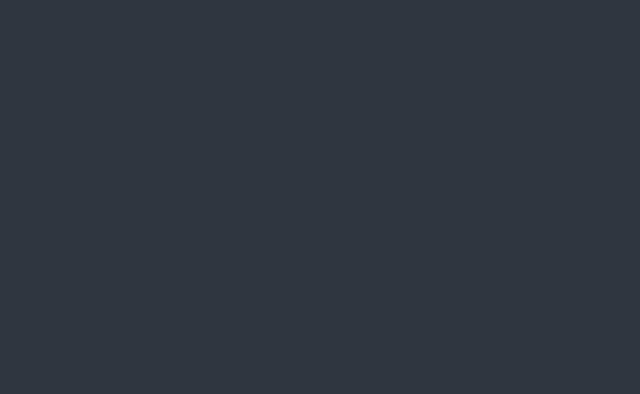
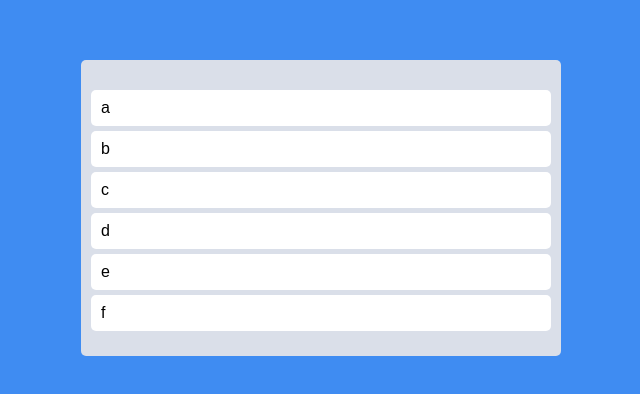
Before and after one commit to mahwin/practice-cra, a React (Create React App) app: page / in a window 1280 px wide. Shown: the part 192-586 px from the top of the page, without its empty margins (319-959 px from the left). Built offline with nearby package versions, Linux system fonts and the light colour scheme.

Commit message:
Feat drag and drop practice

```diff
--- a/package.json
+++ b/package.json
@@ -14,6 +14,7 @@
     "apexcharts": "^3.35.5",
     "react": "^18.2.0",
     "react-apexcharts": "^1.4.0",
+    "react-beautiful-dnd": "^13.1.1",
     "react-dom": "^18.2.0",
     "react-helmet": "^6.1.0",
     "react-hook-form": "^7.34.2",
@@ -50,6 +51,7 @@
     ]
   },
   "devDependencies": {
+    "@types/react-beautiful-dnd": "^13.1.2",
     "@types/react-helmet": "^6.1.5",
     "@types/react-router-dom": "^5.3.3"
   }
--- a/src/App.tsx
+++ b/src/App.tsx
@@ -1,5 +1,69 @@
+import { DragDropContext, Droppable, Draggable } from "react-beautiful-dnd";
+import styled from "styled-components";
+
+const Wrapper = styled.div`
+  display: flex;
+  max-width: 480px;
+  width: 100%;
+  margin: 0 auto;
+  justify-content: center;
+  align-items: center;
+  height: 100vh;
+`;
+
+const Boards = styled.div`
+  display: grid;
+  width: 100%;
+  grid-template-columns: repeat(1, 1fr);
+`;
+
+const Board = styled.div`
+  padding: 20px 10px;
+  padding-top: 30px;
+  background-color: ${(props) => props.theme.boardColor};
+  border-radius: 5px;
+  min-height: 200px;
+`;
+
+const Card = styled.div`
+  border-radius: 5px;
+  margin-bottom: 5px;
+  padding: 10px 10px;
+  background-color: ${(props) => props.theme.cardColor};
+`;
+
+const toDos = ["a", "b", "c", "d", "e", "f"];
+
 function App() {
-  return <></>;
+  const onDragEnd = () => {};
+  return (
+    <DragDropContext onDragEnd={onDragEnd}>
+      <Wrapper>
+        <Boards>
+          <Droppable droppableId="one">
+            {(magic) => (
+              <Board ref={magic.innerRef} {...magic.droppableProps}>
+                {toDos.map((toDo, index) => (
+                  <Draggable draggableId={toDo} index={index}>
+                    {(magic) => (
+                      <Card
+                        ref={magic.innerRef}
+                        {...magic.dragHandleProps}
+                        {...magic.draggableProps}
+                      >
+                        {toDo}
+                      </Card>
+                    )}
+                  </Draggable>
+                ))}
+                {magic.placeholder}
+              </Board>
+            )}
+          </Droppable>
+        </Boards>
+      </Wrapper>
+    </DragDropContext>
+  );
 }
 
 export default App;
--- a/src/index.tsx
+++ b/src/index.tsx
@@ -61,7 +61,6 @@
 body {
   font-family: 'Source Sans Pro', sans-serif;
   background-color:${(props) => props.theme.bgColor};
-  color:${(props) => props.theme.textColor}
 }
 a {
   text-decoration:none;
--- a/src/styled.d.ts
+++ b/src/styled.d.ts
@@ -3,8 +3,8 @@
 //styled-component의 DefaultTheme정의를 확장 for ts
 declare module "styled-components" {
   export interface DefaultTheme {
-    textColor: string;
+    boardColor: string;
     bgColor: string;
-    accentColor: string;
+    cardColor: string;
   }
 }
--- a/src/theme.ts
+++ b/src/theme.ts
@@ -1,12 +1,6 @@
 import { DefaultTheme } from "styled-components";
 export const darkTheme: DefaultTheme = {
-  bgColor: "#2f3640",
-  textColor: "white",
-  accentColor: "#9c88ff",
+  bgColor: "#3F8CF2",
+  cardColor: "white",
+  boardColor: "#DADFE9",
 };
-
-export const lightTheme: DefaultTheme = {
-  bgColor: "whitesmoke",
-  textColor: "black",
-  accentColor: "#9c88ff",
-};
```
Also changed, not shown: 1 other file (tests, documents, lock files or other folders).
